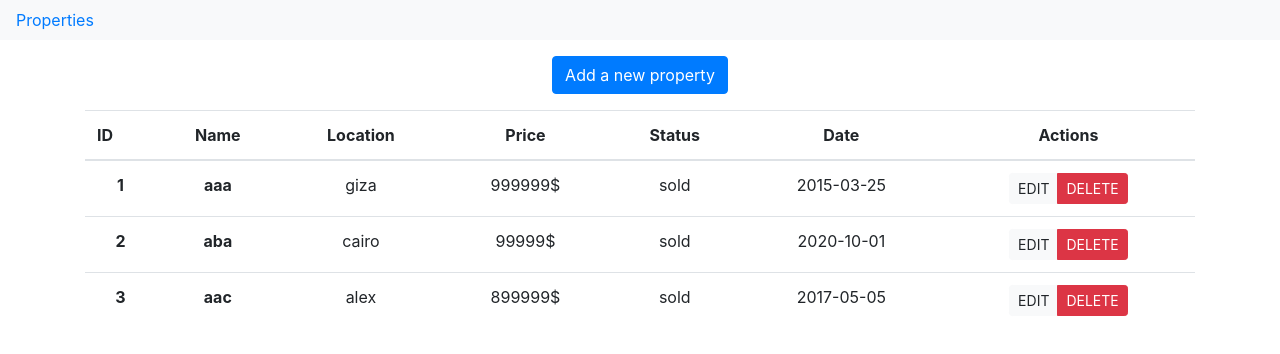
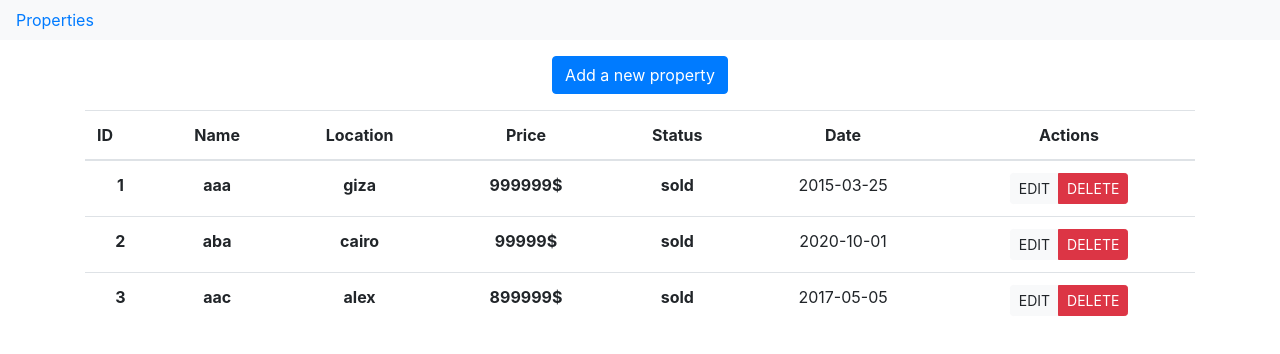
Before and after one commit to D4rk1n/coding-test-react, a React (Create React App) app: page / in a window 1280 px wide. Shown: the top 354 px of the page. Built offline with nearby package versions, Linux system fonts and the light colour scheme.

Commit message:
seperate Property component

```diff
--- /dev/null
+++ b/src/components/Property.jsx
@@ -0,0 +1,42 @@
+import React, { useState } from "react";
+import Actions from "./Actions";
+export default function Property({ p, handleDelete, handleEdit }) {
+  const [property, setProperty] = useState(p);
+  const [isEditable, setIsEditable] = useState(false);
+  function handleEditProperty() {
+    setIsEditable(!isEditable);
+  }
+  let editableName;
+  let editableLocation;
+  let editablePrice;
+  let editableStatus;
+  if (isEditable) {
+    editableName = <th>edit </th>;
+    editableLocation = <th>edit </th>;
+    editablePrice = <th>edit </th>;
+    editableStatus = <th>edit </th>;
+  } else {
+    editableName = <th>{property.name}</th>;
+    editableLocation = <th>{property.location}</th>;
+    editablePrice = <th>{property.price}</th>;
+    editableStatus = <th>{property.status}</th>;
+  }
+
+  return (
+    <tr>
+      <th>{property.id}</th>
+      {editableName}
+      {editableLocation}
+      {editablePrice}
+      {editableStatus}
+      <td>{property.date}</td>
+      <td>
+        <Actions
+          id={property.id}
+          handleDelete={handleDelete}
+          handleEdit={handleEditProperty}
+        />
+      </td>
+    </tr>
+  );
+}
--- a/src/components/ProprtiesList.jsx
+++ b/src/components/ProprtiesList.jsx
@@ -1,6 +1,6 @@
 import React, { useState, useCallback } from "react";
 import { useHistory } from "react-router-dom";
-import Actions from "./Actions";
+import Property from "./Property";
 export default function ProprtiesList({
   properties,
   handleDelete,
@@ -33,21 +33,12 @@ export default function ProprtiesList({
         </thead>
         <tbody>
           {properties.map((property) => (
-            <tr key={property.id}>
-              <th>{property.id}</th>
-              <th>{property.name}</th>
-              <td>{property.location}</td>
-              <td>{property.price}</td>
-              <td>{property.status}</td>
-              <td>{property.date}</td>
-              <td>
-                <Actions
-                  id={property.id}
-                  handleDelete={handleDelete}
-                  handleEdit={handleEdit}
-                />
-              </td>
-            </tr>
+            <Property
+              key={property.id}
+              p={property}
+              handleDelete={handleDelete}
+              handleEdit={handleEdit}
+            />
           ))}
         </tbody>
       </table>
```
